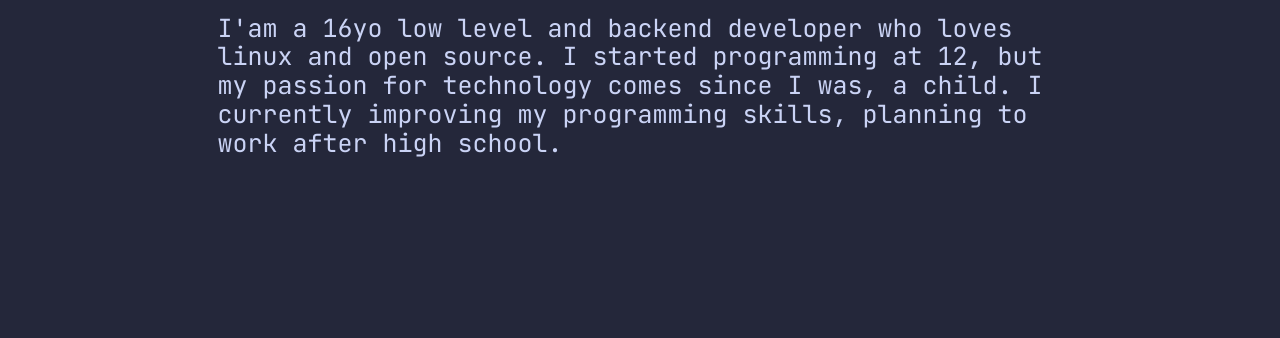
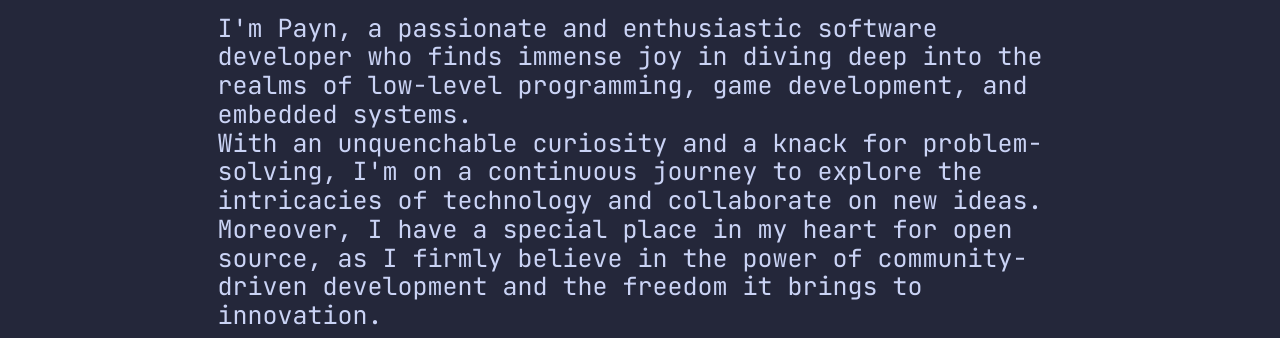
Before and after one commit to Paynzin/website, a plain HTML site: page about.html in a window 1280 px wide. Shown: the part 201-539 px from the top of the page. Drawn offline with nearby package versions, Linux system fonts and the light colour scheme.

Commit message:
improve text in 'about' section

```diff
--- a/about.html
+++ b/about.html
@@ -24,10 +24,14 @@
 
     <main>
       <section id="about">
+        <h1>About Me</h1>
+
         <div class="about-text">
-          <h1>About Me</h1>
           <p>
-            I'am a 16yo low level and backend developer who loves linux and open source. I started programming at 12, but my passion for technology comes since I was, a child. I currently improving my programming skills, planning to work after high school.
+            I'm Payn, a passionate and enthusiastic software developer who finds immense joy in diving deep into the realms of low-level programming, game development, and embedded systems.
+          </p>
+          <p>
+            With an unquenchable curiosity and a knack for problem-solving, I'm on a continuous journey to explore the intricacies of technology and collaborate on new ideas. Moreover, I have a special place in my heart for open source, as I firmly believe in the power of community-driven development and the freedom it brings to innovation.
           </p>
         </div>
 
```
